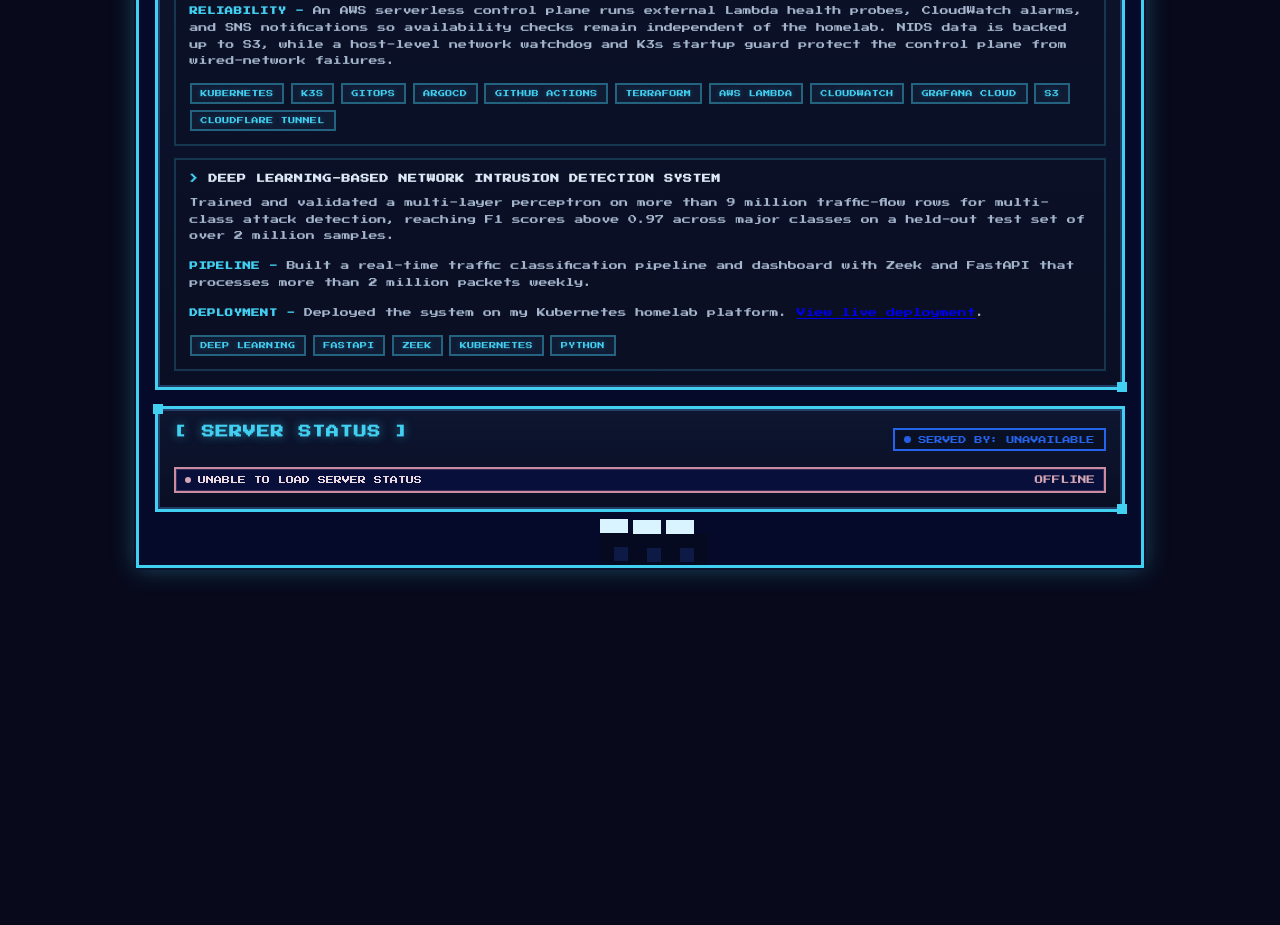
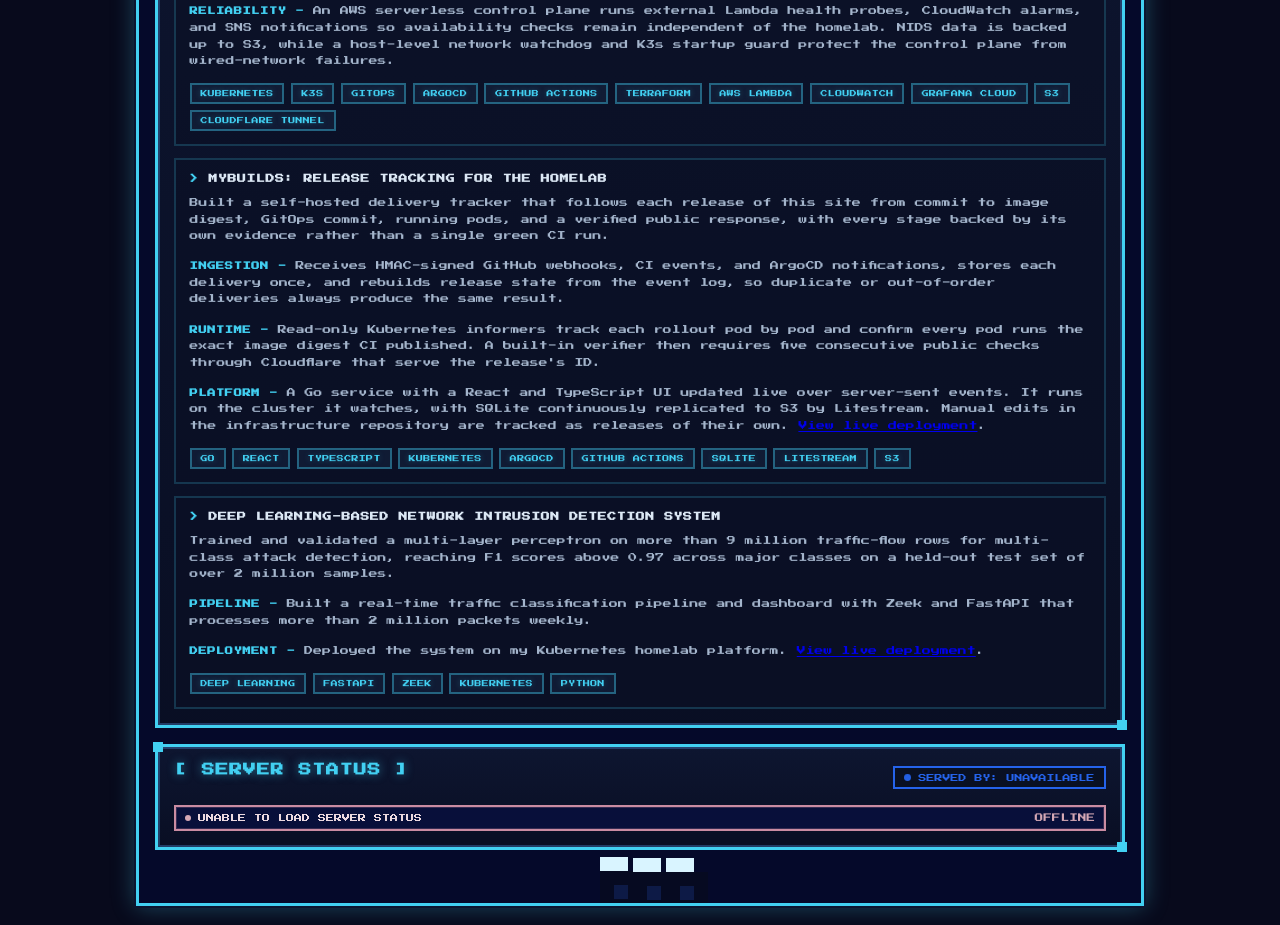
Before and after one commit to spicyhek/homelab-hosted-personal-site, a plain HTML site: page site/index.html in a window 1280 px wide. Shown: the part 1145-2070 px from the top of the page. Before the commit the page ends 1745 px from the top, so only its background shows below. Drawn offline with Linux system fonts and the light colour scheme; no server answers.

Commit message:
Add mybuilds to personal site (test mybuilds too)

```diff
--- a/site/index.html
+++ b/site/index.html
@@ -181,6 +181,51 @@
           </article>
 
           <article class="project-entry">
+            <h3 class="project-entry-title">mybuilds: Release Tracking for the Homelab</h3>
+            <p>
+              Built a self-hosted delivery tracker that follows each release of this site from
+              commit to image digest, GitOps commit, running pods, and a verified public response,
+              with every stage backed by its own evidence rather than a single green CI run.
+            </p>
+            <p>
+              <strong>Ingestion -</strong>
+              Receives HMAC-signed GitHub webhooks, CI events, and ArgoCD notifications, stores
+              each delivery once, and rebuilds release state from the event log, so duplicate or
+              out-of-order deliveries always produce the same result.
+            </p>
+            <p>
+              <strong>Runtime -</strong>
+              Read-only Kubernetes informers track each rollout pod by pod and confirm every pod
+              runs the exact image digest CI published. A built-in verifier then requires five
+              consecutive public checks through Cloudflare that serve the release's ID.
+            </p>
+            <p>
+              <strong>Platform -</strong>
+              A Go service with a React and TypeScript UI updated live over server-sent events.
+              It runs on the cluster it watches, with SQLite continuously replicated to S3 by
+              Litestream. Manual edits in the infrastructure repository are tracked as releases of
+              their own.
+              <a
+                href="https://mybuilds.brendanmanley.com"
+                target="_blank"
+                rel="noopener noreferrer"
+                >View live deployment</a
+              >.
+            </p>
+            <div class="tech-tags" aria-label="Tech stack">
+              <span class="tech-tag">Go</span>
+              <span class="tech-tag">React</span>
+              <span class="tech-tag">TypeScript</span>
+              <span class="tech-tag">Kubernetes</span>
+              <span class="tech-tag">ArgoCD</span>
+              <span class="tech-tag">GitHub Actions</span>
+              <span class="tech-tag">SQLite</span>
+              <span class="tech-tag">Litestream</span>
+              <span class="tech-tag">S3</span>
+            </div>
+          </article>
+
+          <article class="project-entry">
             <h3 class="project-entry-title">
               Deep Learning-Based Network Intrusion Detection System
             </h3>
```
